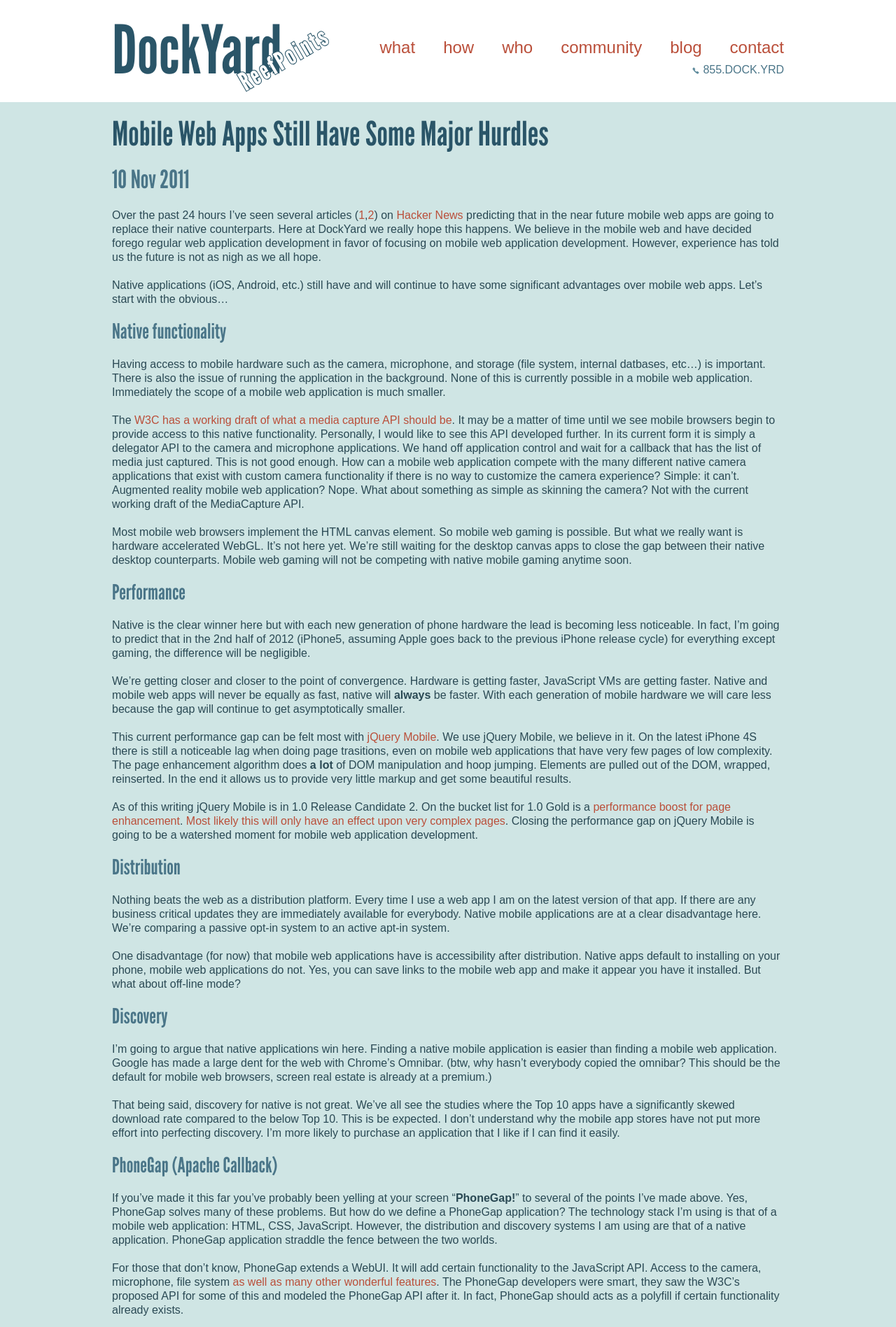
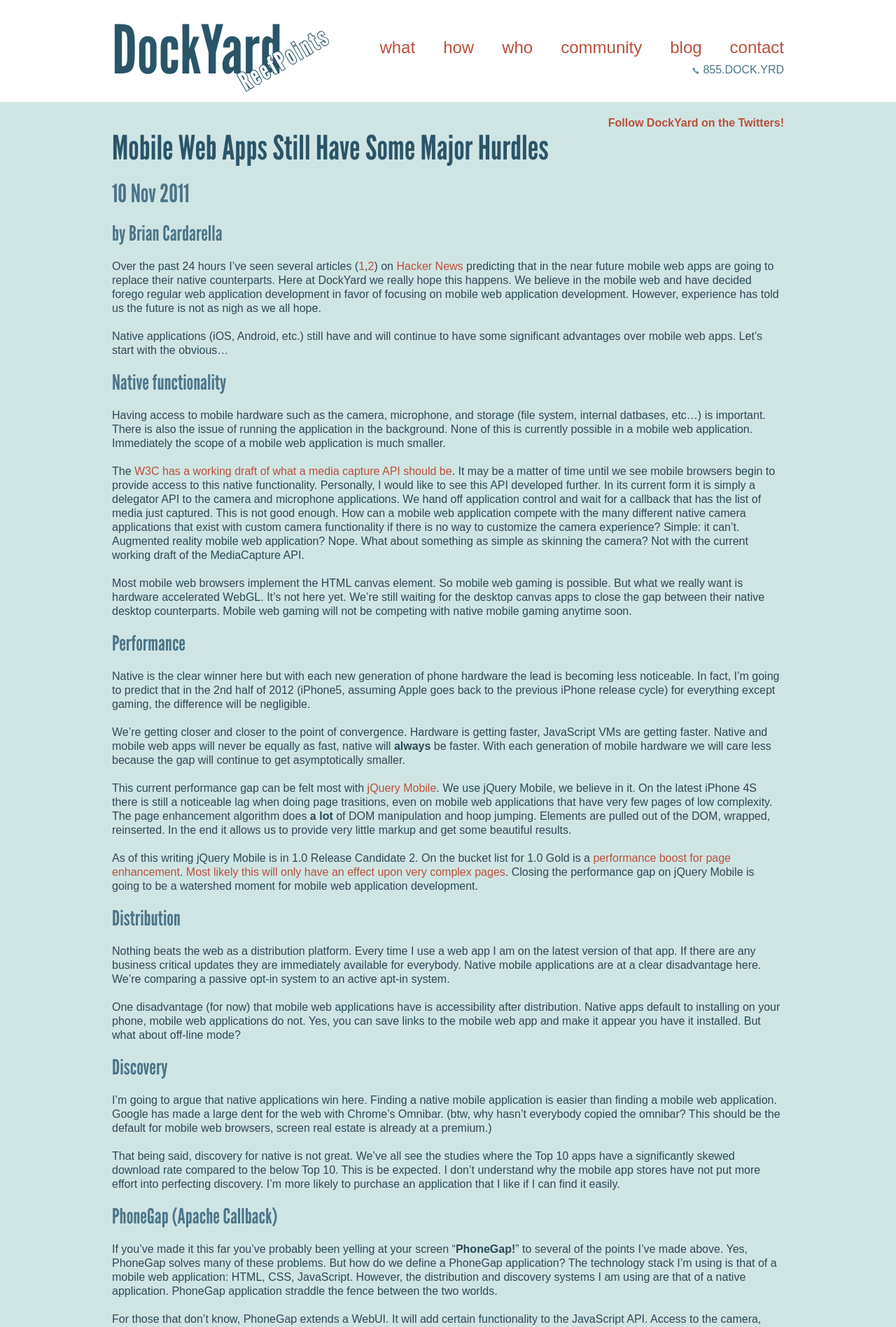
Before and after one commit to Hakon/reefpoints, a Jekyll site: the page built from _posts/2011-11-10-mobile-web-apps.md, in a window 1280 px wide. Shown: the top 1897 px of the page at 70% size. Built offline with Jekyll 4.4.1, drawn with Linux system fonts in a browser that asks for light colours; Markdown is read by kramdown in place of the engine named in the settings; comment, search, counter and statistics services are not loaded; some of the changed text lies outside the part shown.

Commit message:
Betterize the pages

```diff
--- a/_layouts/post.html
+++ b/_layouts/post.html
@@ -2,12 +2,27 @@
 layout: default
 ---
 
+<section id="social">
+ <article>
+   <p><a href="http://twitter.com/dockyard" target="_blank">Follow DockYard on the Twitters!</a><p>
+ </article>
+</section>
+
 <section id="posts">
   <article>
     <h1>{{ page.title }}</h1>
-    <h2>{{ page.date || date_to_string }}</h2>
+    <h2>{{ page.date | date_to_string }}</h2>
+    <h4>by {{ page.author }}</h4>
     {{ content }}
-    ~ <a href="http://twitter.com/{{ page.twitter }}">{{ page.author}}</a>
+      <p id="follow">
+        Follow {{ page.author }}
+        {% if page.twitter %}
+          <a href="http://twitter.com/{{ page.twitter }}">Twitter</a>
+        {% endif %}
+        {% if page.github %}
+          <a href="http://github.com/{{ page.twitter }}">Github</a>
+        {% endif %}
+      </p>
   </article>
 </section>
 
@@ -25,9 +40,3 @@
   <noscript>Please enable JavaScript to view the <a href="http://disqus.com/?ref_noscript">comments powered by Disqus.</a></noscript>
   {% endif %}
 </section>
-
-<section id="social">
- <article>
-   <p><a href="http://twitter.com/dockyard" target="_blank">Follow DockYard on the Twitters!</a><p>
- </article>
-</section>
--- a/css/screen.css
+++ b/css/screen.css
@@ -25,6 +25,23 @@
   margin: 0 auto;
   padding: 20px 0px;
   overflow: hidden;
+}
+
+section#posts {
+  padding-top: 0px;
+}
+
+section#social {
+  padding-bottom: 0px;
+}
+
+section#social p {
+  margin-bottom: 0px;
+  float: right;
+}
+
+section#social p a {
+  font-weight: bold;
 }
 
 div.highlight {
```
Also changed, not shown: _posts/2011-11-10-mobile-web-apps.md (+1 -0 lines).
